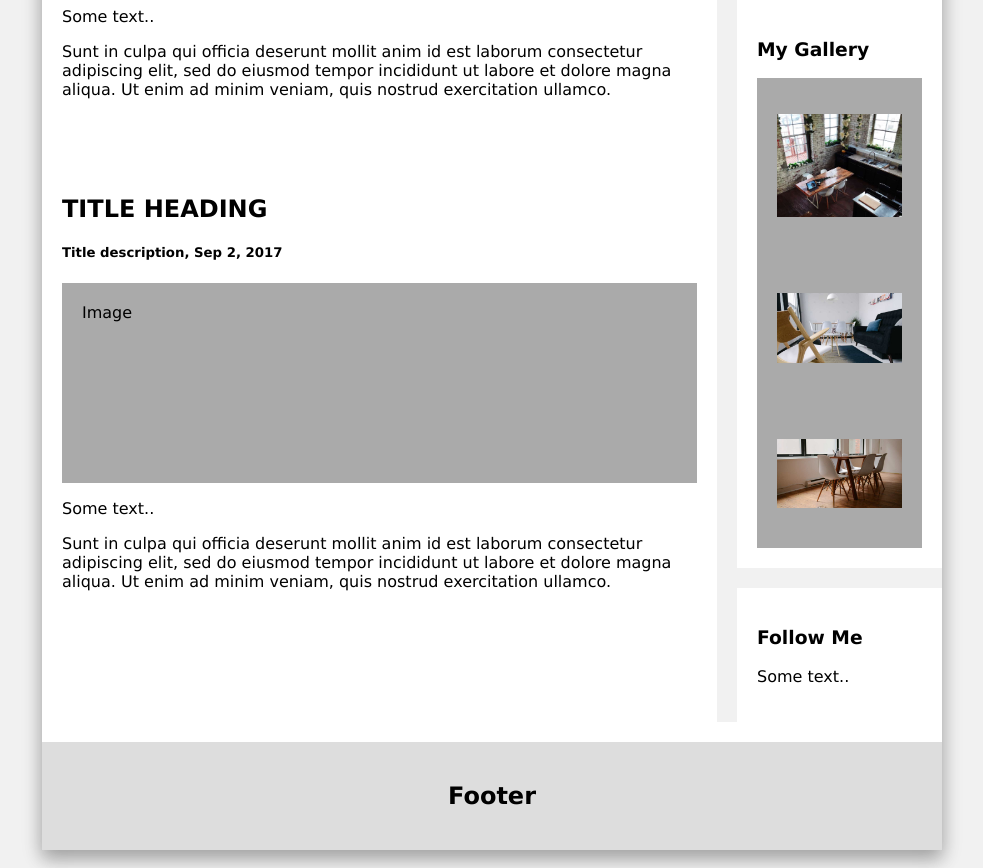
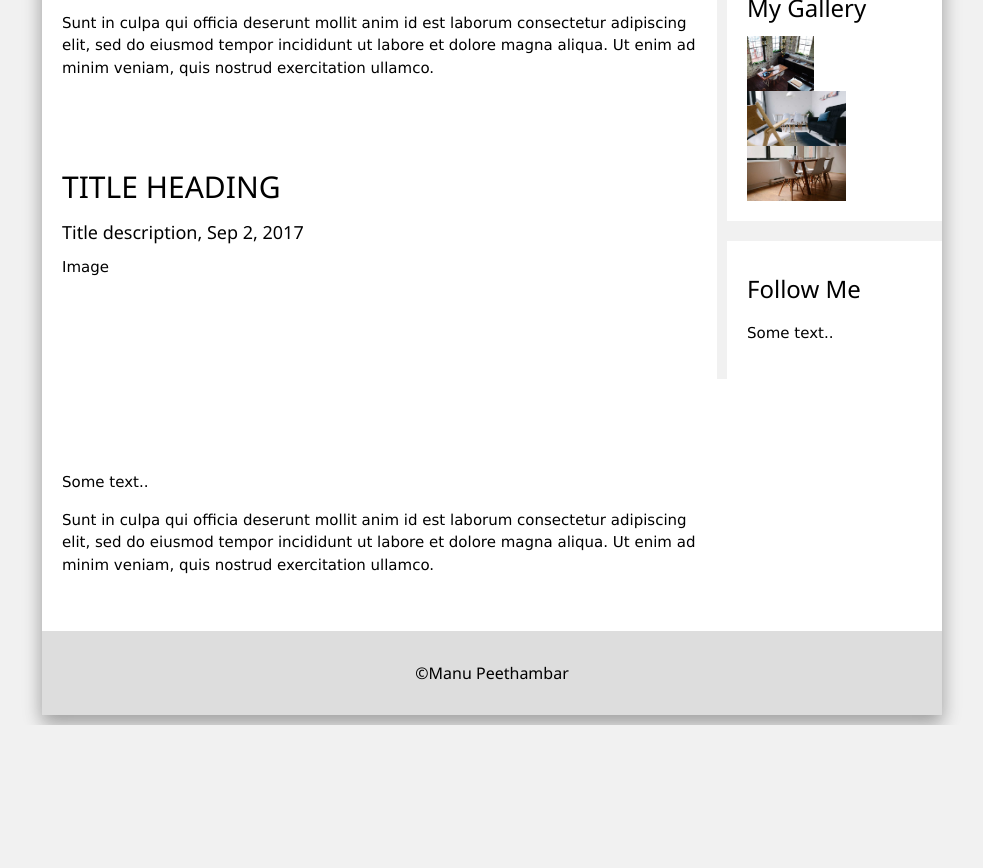
Before and after one commit to manupeethambar888/Project_Manu, a plain HTML site: page index.html in a window 1280 px wide. Shown: the part 641-1509 px from the top of the page, without its empty margins (148-1131 px from the left). After the commit the page ends 1366 px from the top, so only its background shows below. Drawn offline with nearby package versions, Linux system fonts and the light colour scheme.

Commit message:
changes 4

```diff
--- a/index.html
+++ b/index.html
@@ -5,6 +5,7 @@
 	<meta charset="UTF-8">
 	<meta name="viewport" content="width=device-width, initial-scale=1.0">
 	<link rel="stylesheet" type="text/css" href="project.css">
+	<link rel="stylesheet" href="https://www.w3schools.com/w3css/4/w3.css">
 	<script src="https://ajax.googleapis.com/ajax/libs/jquery/3.3.1/jquery.min.js"></script>
 	<script type="text/javascript" src="project.js"></script>
 </head>
@@ -13,7 +14,7 @@
 <div id="container">
 	<header class="header">
 	  <h1>Manu Peethambar</h1>
-	  <p>Programming-A instructor at Upward Bound</p>
+	  <p>Web Development instructor at Upward Bound</p>
 	</header>
 
 	<div class="topnav">
@@ -23,7 +24,7 @@
 	  <a href="contact.html" style="float:right">Contact</a>
 	</div>
 
-	<div class="row">
+	<div class="row content">
 	  <div class="leftcolumn">
 	    <div class="card">
 	      <h2>TITLE HEADING</h2>
@@ -48,9 +49,9 @@
 	    </div>
 	    <div class="card">
 	      <h3>My Gallery</h3>
-	      <div class="fakeimg"><p><img src="images/kitchenconcrete.jpg" style="width:100%" onclick="onClick(this)" alt="Concrete meets bricks"></p></div>
-	      <div class="fakeimg"><p><img src="images/livingroom.jpg" style="width:100%" onclick="onClick(this)" alt="Light, white and tight scandinavian design"></p></div>
-	      <div class="fakeimg"><p><img src="images/diningroom.jpg" style="width:100%" onclick="onClick(this)" alt="White walls with designer chairs"></p></div>
+	      <div class="img1"><p></p></div>
+	      <div class="img2"><p></p></div>
+	      <div class="img3"><p></p></div>
 	    </div>
 	    <div class="card">
 	      <h3>Follow Me</h3>
@@ -60,7 +61,7 @@
 	</div>
 
 	<footer class="footer">
-		<h2>Footer</h2>
+		<h6>&copy;Manu Peethambar</h6>
 	</footer>
 
 </div>
--- a/project.css
+++ b/project.css
@@ -5,7 +5,6 @@
 	background: #fff;
 	font-family: "Lucida Grande", "Bitstream Vera Sans", "Verdana";
 	box-shadow: 0 10px 16px 0 rgba(0,0,0,0.2),0 6px 20px 0 rgba(0,0,0,0.19);
-	min-height: calc(90vh);
 }
 
 * {
@@ -23,7 +22,9 @@ body {
     padding: 30px;
     text-align: center;
     background: white;
-
+    position: -webkit-sticky; /* Safari */
+    position: sticky;
+    top: 0;
 }
 
 .header h1 {
@@ -36,7 +37,7 @@ body {
     background-color: #333;
     position: -webkit-sticky; /* Safari */
     position: sticky;
-    top: 0;
+    top: 197px;
     z-index: 1;
 }
 
@@ -74,12 +75,28 @@ body {
     float: left;
     width: 25%;
     background-color: #f1f1f1;
-    padding-left: 20px;
+    padding-left: 10px;
 }
 
-/* Fake image */
-.fakeimg {
-    background-color: #aaa;
+/* Home Images */
+.img1 {
+    background-image: url("images/kitchenconcrete.jpg");
+    background-repeat: no-repeat;
+    background-size: contain;
+    width: 100%;
+    padding: 20px;
+}
+.img2 {
+    background-image: url("images/livingroom.jpg");
+    background-repeat: no-repeat;
+    background-size: contain;
+    width: 100%;
+    padding: 20px;
+}
+.img3 {
+    background-image: url("images/diningroom.jpg");
+    background-repeat: no-repeat;
+    background-size: contain;
     width: 100%;
     padding: 20px;
 }
@@ -98,6 +115,7 @@ body {
     margin-top: 20px;
 }
 
+
 /* Gallery styles */
 .w3-half img {
     margin-bottom:-6px;
@@ -106,7 +124,7 @@ body {
     cursor:pointer;
 }
 .w3-half img:hover {
-    opacity:1
+    opacity: 1;
 }
 
 /* Clear floats after the columns */
@@ -114,6 +132,10 @@ body {
     content: "";
     display: table;
     clear: both;
+}
+
+.content {
+    min-height: calc(100vh - 40vh);
 }
 
 /* Footer */
```
Also changed, not shown: about.html (+6 -5 lines), contact.html (+6 -5 lines), gallery.html (+5 -5 lines).
